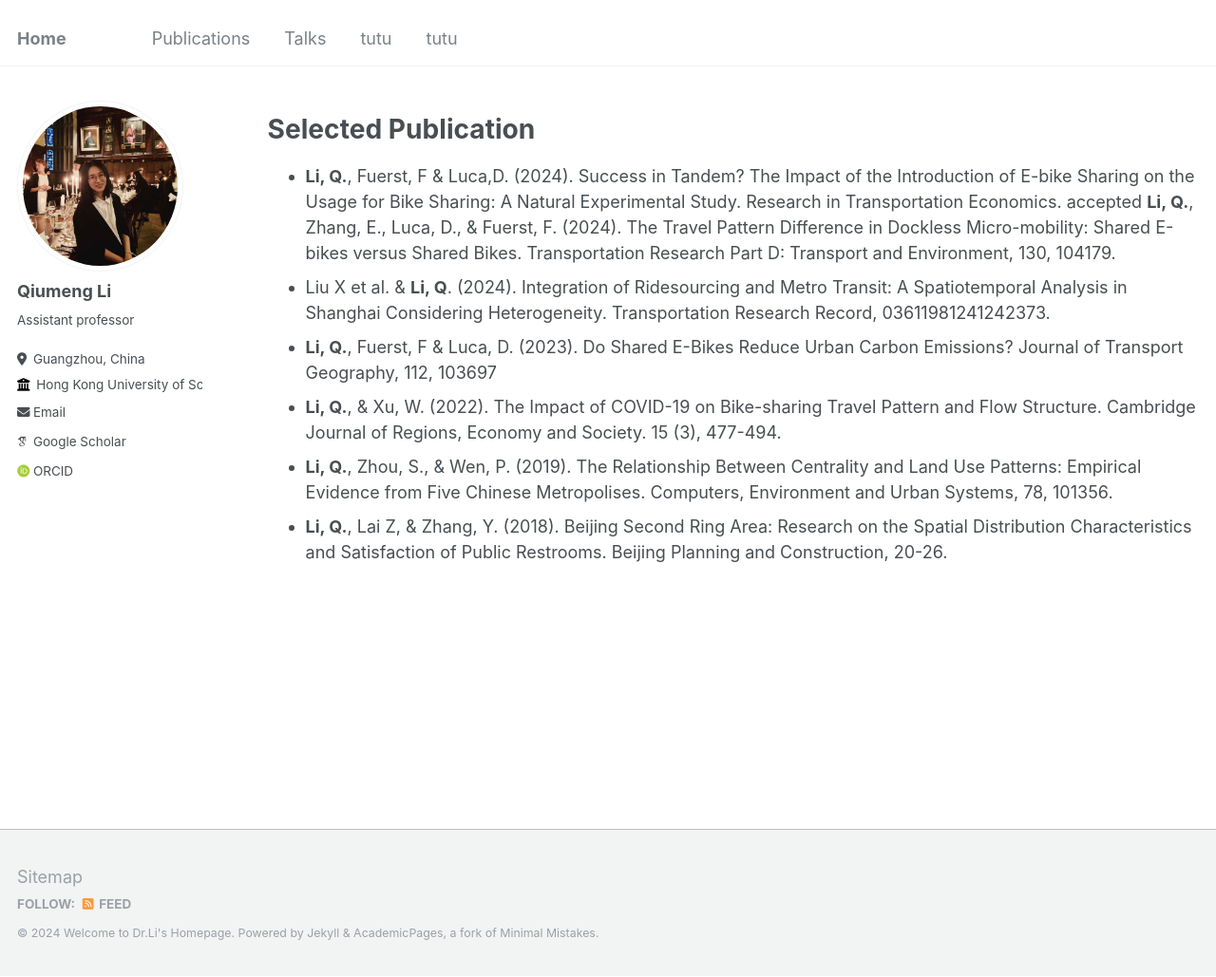
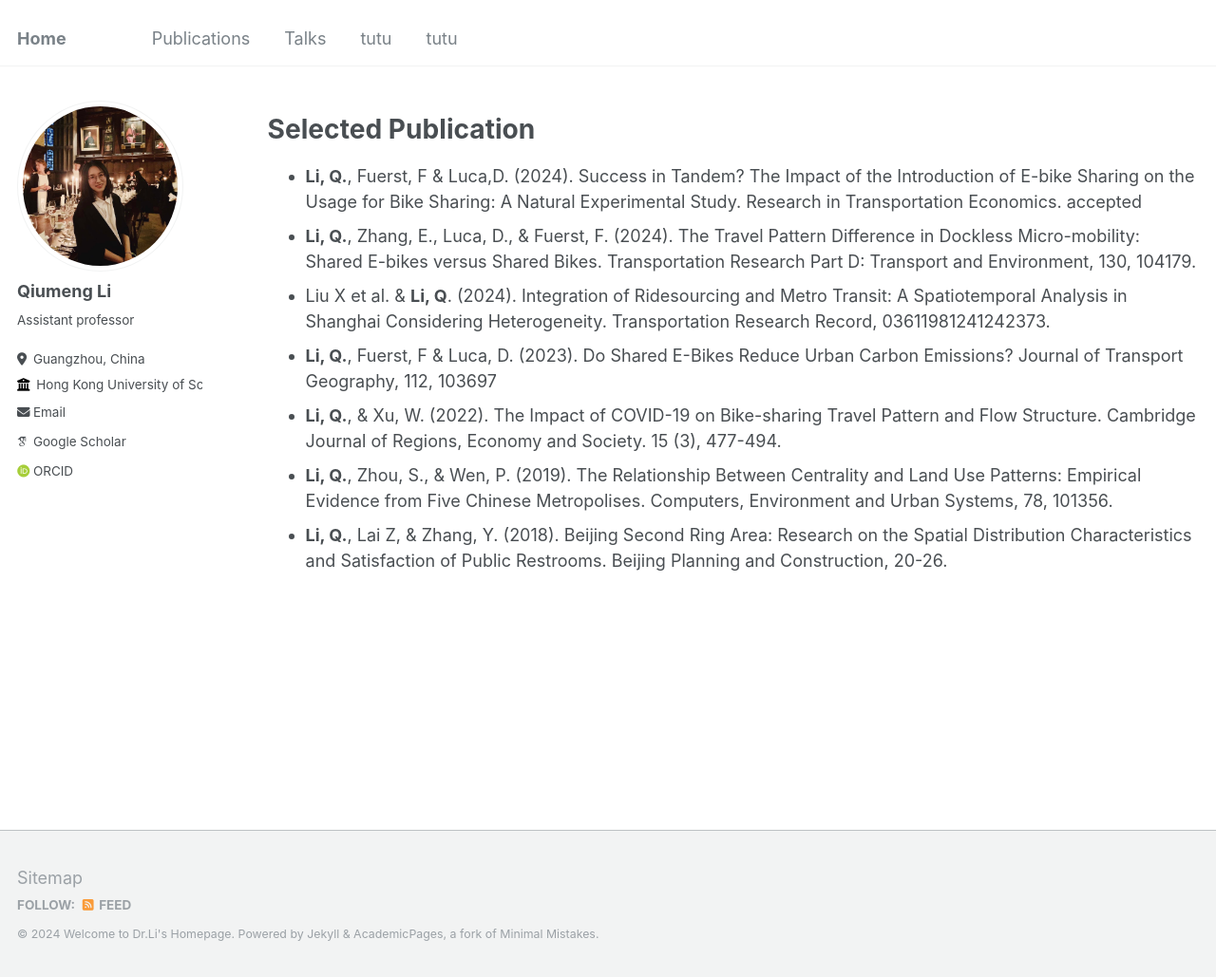
Before and after one commit to qiumengl/qiumengl.github.io, a Jekyll site: the page built from _pages/publications.md, in a window 1280 px wide and 1029 px high. Shown: the whole window at 95% size. Built offline with Jekyll 4.4.1, drawn with Linux system fonts in a browser that asks for light colours; some web fonts are replaced.

```diff
--- a/_pages/publications.md
+++ b/_pages/publications.md
@@ -11,7 +11,7 @@ Selected Publication
 ----- -->
 
 * **Li, Q.**, Fuerst, F & Luca,D. (2024). Success in Tandem? The Impact of the Introduction of E-bike Sharing on the Usage for Bike Sharing: A Natural Experimental Study.  Research in Transportation Economics. accepted
-**Li, Q.**, Zhang, E., Luca, D., & Fuerst, F. (2024). The Travel Pattern Difference in Dockless Micro-mobility: Shared E-bikes versus Shared Bikes. Transportation Research Part D: Transport and Environment, 130, 104179.
+* **Li, Q.**, Zhang, E., Luca, D., & Fuerst, F. (2024). The Travel Pattern Difference in Dockless Micro-mobility: Shared E-bikes versus Shared Bikes. Transportation Research Part D: Transport and Environment, 130, 104179.
 * Liu X et al. & **Li, Q**. (2024). Integration of Ridesourcing and Metro Transit: A Spatiotemporal Analysis in Shanghai Considering Heterogeneity. Transportation Research Record, 03611981241242373.
 * **Li, Q.**, Fuerst, F & Luca, D. (2023). Do Shared E-Bikes Reduce Urban Carbon Emissions?  Journal of Transport Geography, 112, 103697
 * **Li, Q.**, & Xu, W. (2022). The Impact of COVID-19 on Bike-sharing Travel Pattern and Flow Structure. Cambridge Journal of Regions, Economy and Society. 15 (3), 477-494.
```
